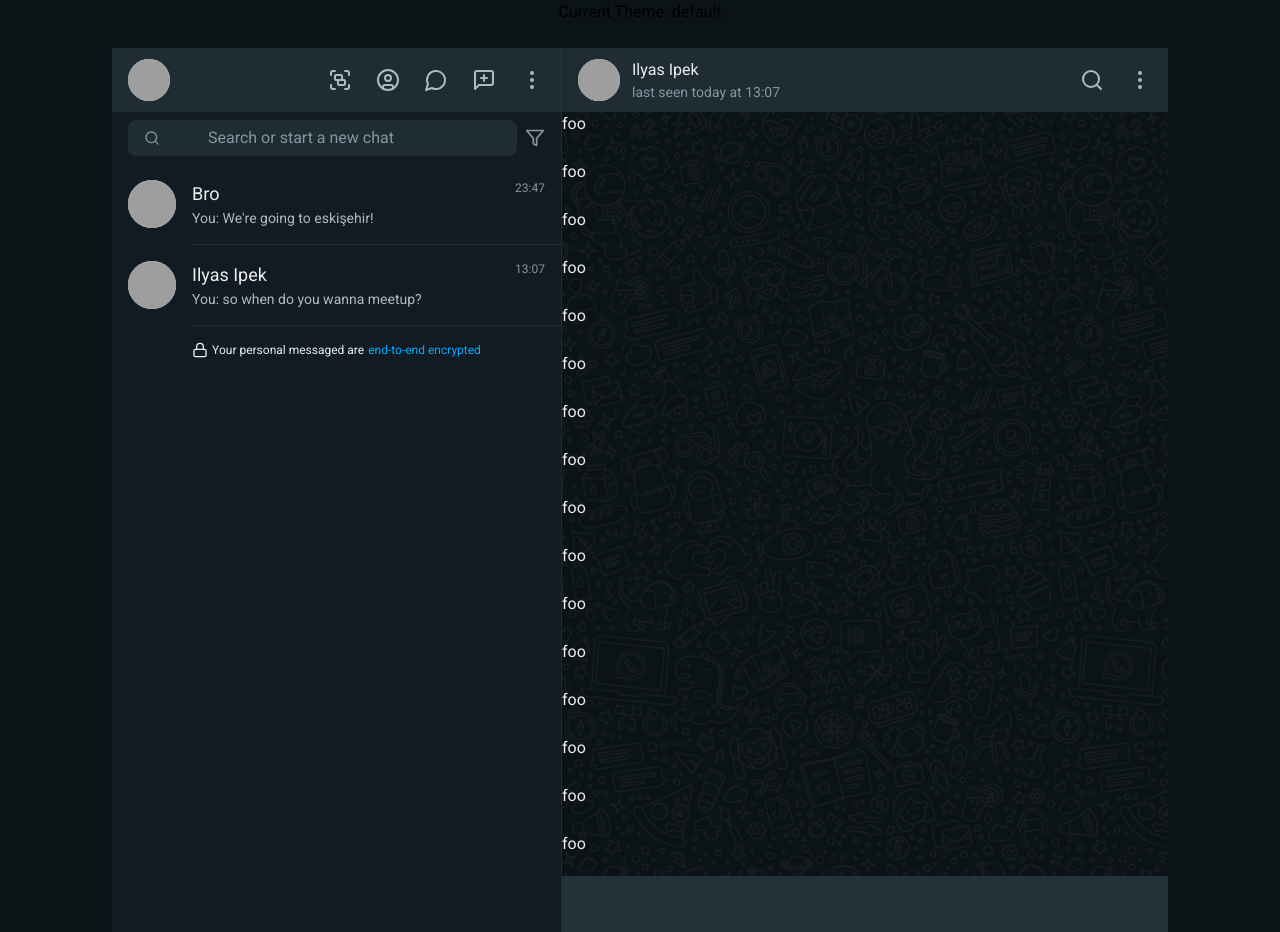
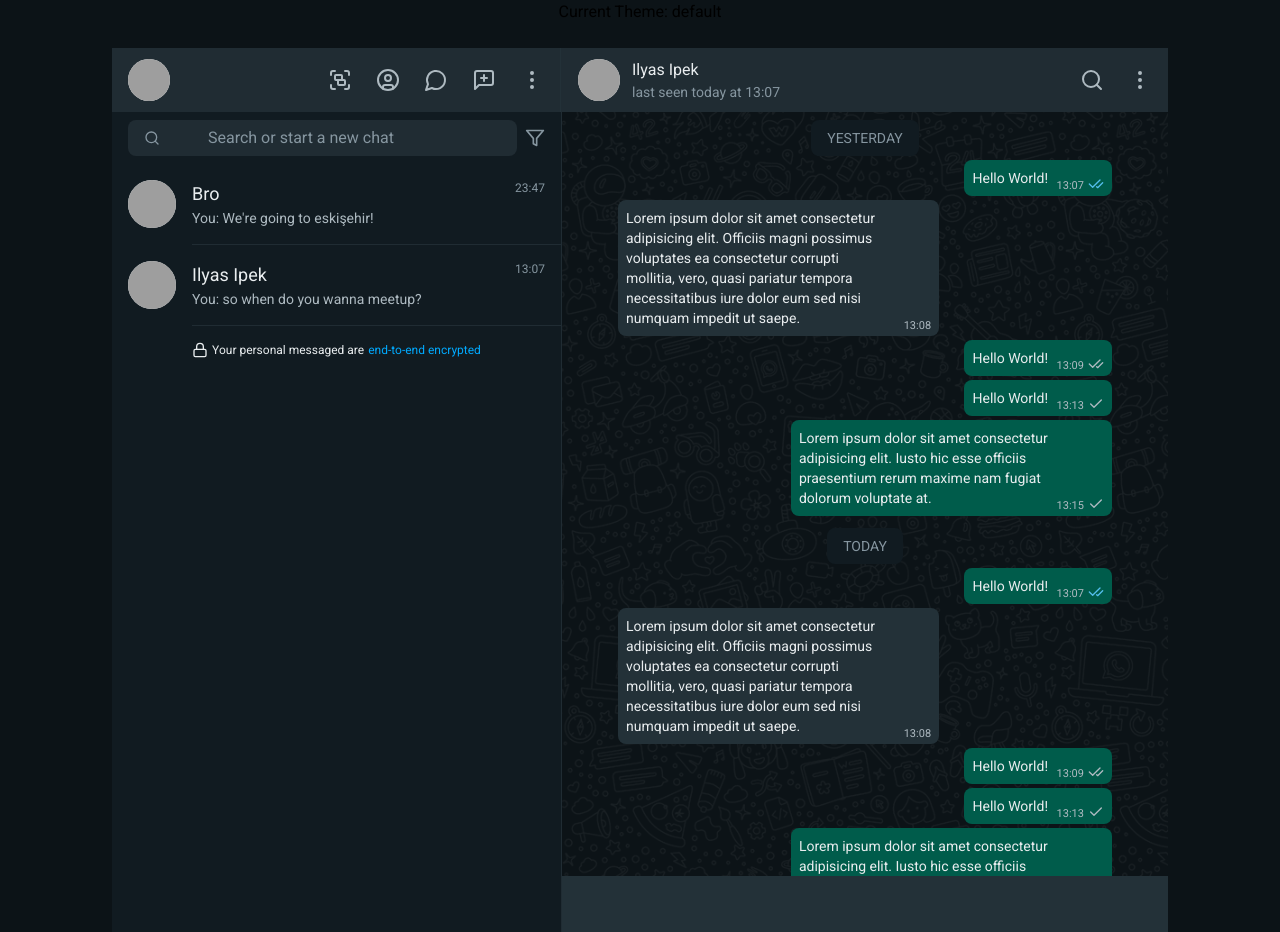
Before and after one commit to aziznal/custom-themes-nextjs, a Next.js app: page / in a window 1280 px wide. Built offline with nearby package versions, Linux system fonts and the light colour scheme; grey boxes are pictures that could not be loaded.

Commit message:
add messages

```diff
--- a/components/ThemePreview.tsx
+++ b/components/ThemePreview.tsx
@@ -11,6 +11,8 @@
   Search,
   Lock,
   ChevronDown,
+  Check,
+  CheckCheck,
 } from "lucide-react";
 import Image from "next/image";
 import Link from "next/link";
@@ -179,28 +181,155 @@
             {/* Messages & Input  */}
             <div className="w-full flex flex-col flex-1 min-h-0">
               {/* Messages  */}
-              <div className="flex flex-col flex-1 overflow-y-auto gap-6">
-                <span>foo</span>
-                <span>foo</span>
-                <span>foo</span>
-                <span>foo</span>
-                <span>foo</span>
-                <span>foo</span>
-                <span>foo</span>
-                <span>foo</span>
-                <span>foo</span>
-                <span>foo</span>
-                <span>foo</span>
-                <span>foo</span>
-                <span>foo</span>
-                <span>foo</span>
-                <span>foo</span>
-                <span>foo</span>
-                <span>foo</span>
-                <span>foo</span>
-                <span>foo</span>
-                <span>foo</span>
-                <span>foo</span>
+              <div className="flex flex-col flex-1 overflow-y-auto gap-1 pb-4 px-14">
+                {/* Date Marker  */}
+                <div className="text-center px-4 py-2 mt-2 bg-secondary-dark mx-auto w-fit rounded-lg text-sm text-text-darker">
+                  YESTERDAY
+                </div>
+
+                <Message side="right" time="13:07" received={true} read={true}>
+                  Hello World!
+                </Message>
+
+                <Message side="left" time="13:08">
+                  Lorem ipsum dolor sit amet consectetur adipisicing elit.
+                  Officiis magni possimus voluptates ea consectetur corrupti
+                  mollitia, vero, quasi pariatur tempora necessitatibus iure
+                  dolor eum sed nisi numquam impedit ut saepe.
+                </Message>
+
+                <Message side="right" time="13:09" received={true} read={false}>
+                  Hello World!
+                </Message>
+
+                <Message
+                  side="right"
+                  time="13:13"
+                  received={false}
+                  read={false}
+                >
+                  Hello World!
+                </Message>
+
+                <Message
+                  side="right"
+                  time="13:15"
+                  received={false}
+                  read={false}
+                >
+                  Lorem ipsum dolor sit amet consectetur adipisicing elit. Iusto
+                  hic esse officiis praesentium rerum maxime nam fugiat dolorum
+                  voluptate at.
+                </Message>
+
+                <div className="text-center px-4 py-2 mt-2 bg-secondary-dark mx-auto w-fit rounded-lg text-sm text-text-darker">
+                  TODAY
+                </div>
+
+                <Message side="right" time="13:07" received={true} read={true}>
+                  Hello World!
+                </Message>
+
+                <Message side="left" time="13:08">
+                  Lorem ipsum dolor sit amet consectetur adipisicing elit.
+                  Officiis magni possimus voluptates ea consectetur corrupti
+                  mollitia, vero, quasi pariatur tempora necessitatibus iure
+                  dolor eum sed nisi numquam impedit ut saepe.
+                </Message>
+
+                <Message side="right" time="13:09" received={true} read={false}>
+                  Hello World!
+                </Message>
+
+                <Message
+                  side="right"
+                  time="13:13"
+                  received={false}
+                  read={false}
+                >
+                  Hello World!
+                </Message>
+
+                <Message
+                  side="right"
+                  time="13:15"
+                  received={false}
+                  read={false}
+                >
+                  Lorem ipsum dolor sit amet consectetur adipisicing elit. Iusto
+                  hic esse officiis praesentium rerum maxime nam fugiat dolorum
+                  voluptate at.
+                </Message>
+
+                <Message side="right" time="13:07" received={true} read={true}>
+                  Hello World!
+                </Message>
+
+                <Message side="left" time="13:08">
+                  Lorem ipsum dolor sit amet consectetur adipisicing elit.
+                  Officiis magni possimus voluptates ea consectetur corrupti
+                  mollitia, vero, quasi pariatur tempora necessitatibus iure
+                  dolor eum sed nisi numquam impedit ut saepe.
+                </Message>
+
+                <Message side="right" time="13:09" received={true} read={false}>
+                  Hello World!
+                </Message>
+
+                <Message
+                  side="right"
+                  time="13:13"
+                  received={false}
+                  read={false}
+                >
+                  Hello World!
+                </Message>
+
+                <Message
+                  side="right"
+                  time="13:15"
+                  received={false}
+                  read={false}
+                >
+                  Lorem ipsum dolor sit amet consectetur adipisicing elit. Iusto
+                  hic esse officiis praesentium rerum maxime nam fugiat dolorum
+                  voluptate at.
+                </Message>
+
+                <Message side="right" time="13:07" received={true} read={true}>
+                  Hello World!
+                </Message>
+
+                <Message side="left" time="13:08">
+                  Lorem ipsum dolor sit amet consectetur adipisicing elit.
+                  Officiis magni possimus voluptates ea consectetur corrupti
+                  mollitia, vero, quasi pariatur tempora necessitatibus iure
+                  dolor eum sed nisi numquam impedit ut saepe.
+                </Message>
+
+                <Message side="right" time="13:09" received={true} read={false}>
+                  Hello World!
+                </Message>
+
+                <Message
+                  side="right"
+                  time="13:13"
+                  received={false}
+                  read={false}
+                >
+                  Hello World!
+                </Message>
+
+                <Message
+                  side="right"
+                  time="13:15"
+                  received={false}
+                  read={false}
+                >
+                  Lorem ipsum dolor sit amet consectetur adipisicing elit. Iusto
+                  hic esse officiis praesentium rerum maxime nam fugiat dolorum
+                  voluptate at.
+                </Message>
               </div>
 
               {/* Input  */}
@@ -274,4 +403,50 @@
   );
 };
 
-ChatItem.displayName = "ChatItem";
+type MessageProps = {
+  children: React.ReactNode;
+  side: "left" | "right";
+  time: string;
+  received?: boolean;
+  read?: boolean;
+};
+
+export const Message = ({
+  children,
+  side,
+  time,
+  received,
+  read,
+}: MessageProps) => {
+  return (
+    <div
+      className={cn(
+        "relative p-2 pr-16 max-w-[65%] rounded-lg text-sm",
+        side === "left" ? "self-start bg-secondary" : "self-end bg-primary"
+      )}
+    >
+      {children}
+
+      <span
+        className={cn(
+          "absolute text-[11px] text-text-dark",
+          side === "left" ? "right-2 bottom-0" : "right-7 bottom-0"
+        )}
+      >
+        {time}
+      </span>
+
+      {side === "right" && (
+        <span className="absolute bottom-1 right-2">
+          {!received && <Check size={16} className="text-text-dark" />}
+
+          {received && !read && (
+            <CheckCheck size={16} className="text-text-dark" />
+          )}
+
+          {read && <CheckCheck size={16} className="text-messageRead" />}
+        </span>
+      )}
+    </div>
+  );
+};
--- a/lib/premade-themes.ts
+++ b/lib/premade-themes.ts
@@ -16,6 +16,8 @@
     textDark: "#aebac1",
     textDarker: "#8696a0",
 
+    messageRead: "#53bdeb",
+
     background: "#0c1317",
-  } as Theme,
+  } satisfies Theme,
 };
--- a/lib/types/theme.ts
+++ b/lib/types/theme.ts
@@ -13,5 +13,7 @@
   textDark: string;
   textDarker: string;
 
+  messageRead: string;
+
   background: string;
 };
--- a/tailwind.config.ts
+++ b/tailwind.config.ts
@@ -25,6 +25,9 @@
         DEFAULT: "var(--text)",
         dark: "var(--textDark)",
         darker: "var(--textDarker)",
+      },
+      messageRead: {
+        DEFAULT: "var(--messageRead)",
       },
       background: {
         DEFAULT: "var(--background)",
```
